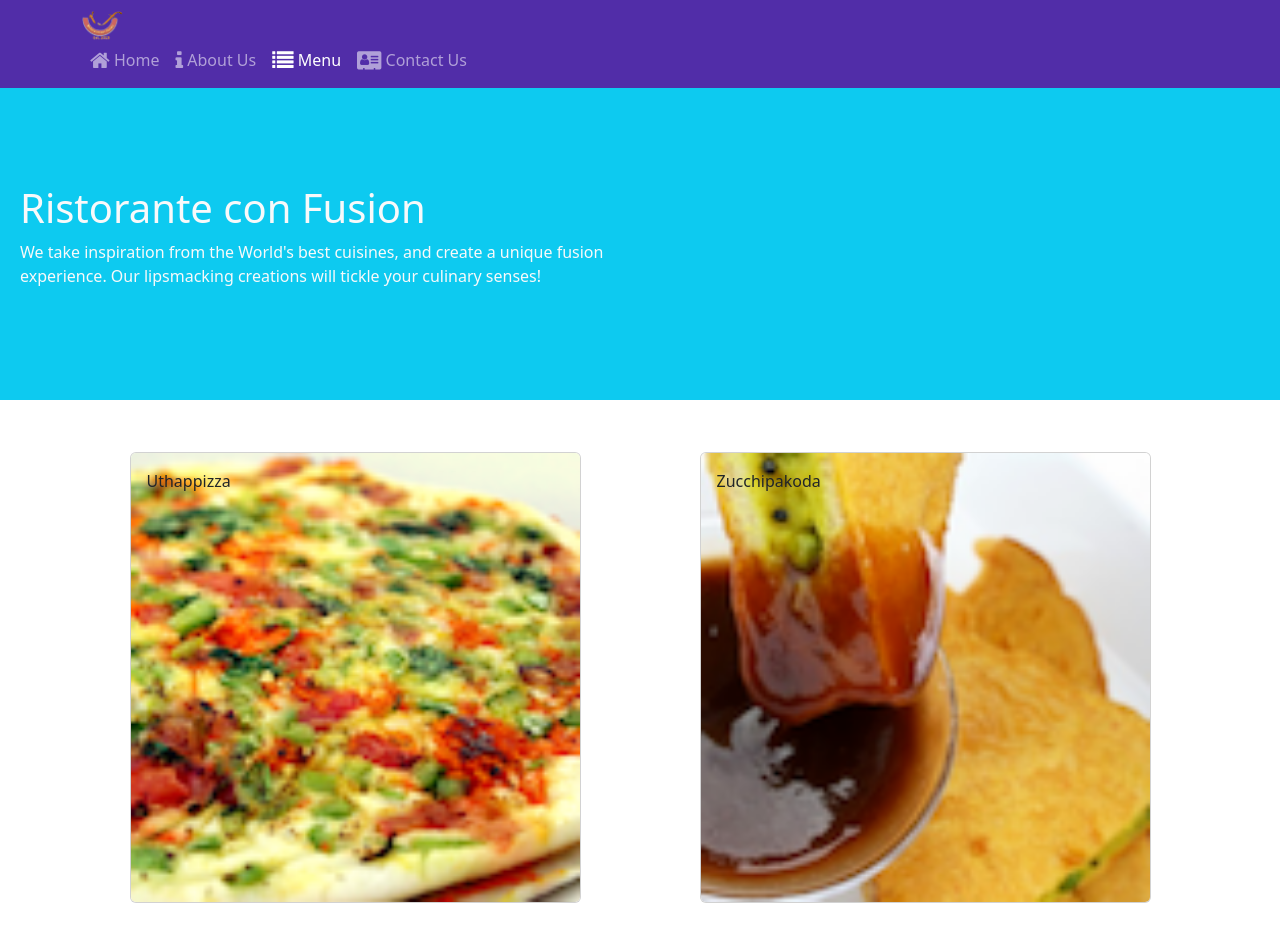
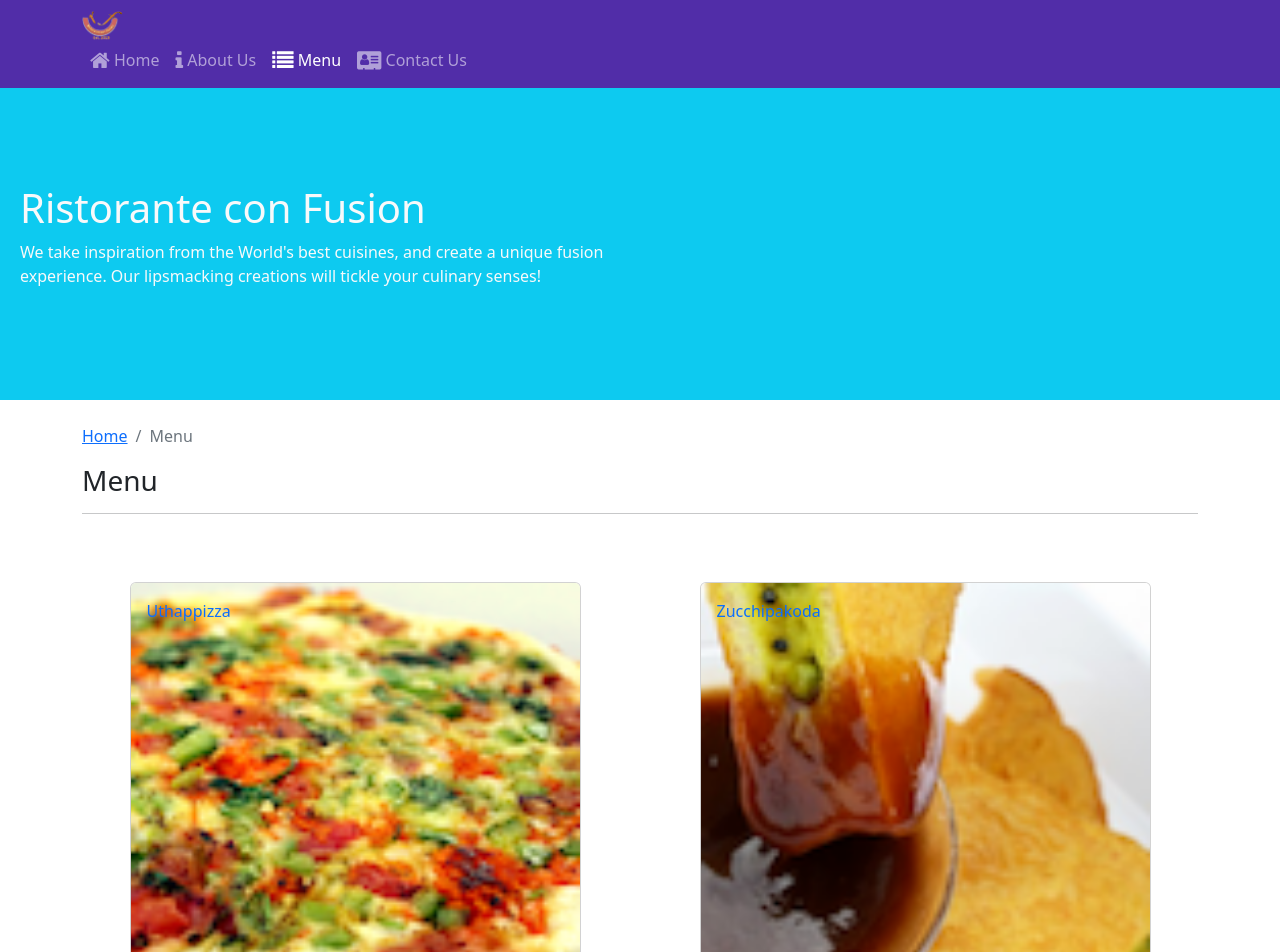
Before and after one commit to KakaBewok/latihan-reactjs-coursera, a React (Create React App) app: page /menu in a window 1280 px wide. Shown: the top 952 px of the page. Built offline with nearby package versions, Linux system fonts and the light colour scheme.

Commit message:
SPA React Part2

```diff
--- a/src/components/ContactComponent.js
+++ b/src/components/ContactComponent.js
@@ -1,9 +1,23 @@
 /* eslint-disable jsx-a11y/anchor-is-valid */
 import React from 'react';
+import { Breadcrumb, BreadcrumbItem } from 'reactstrap';
+import { Link } from 'react-router-dom';
 
 function Contact(props) {
   return (
     <div className="container">
+      <div className="row">
+        <Breadcrumb>
+          <BreadcrumbItem>
+            <Link to="/home">Home</Link>
+          </BreadcrumbItem>
+          <BreadcrumbItem active>Contact Us</BreadcrumbItem>
+        </Breadcrumb>
+        <div className="col-12">
+          <h3>Contact Us</h3>
+          <hr />
+        </div>
+      </div>
       <div className="row row-content">
         <div className="col-12">
           <h3>Location Information</h3>
--- a/src/components/DishdetailComponent.js
+++ b/src/components/DishdetailComponent.js
@@ -1,14 +1,17 @@
 import React from 'react';
 import {
   Card,
-  CardHeader,
-  ListGroup,
-  ListGroupItem,
   CardImg,
+  CardText,
   CardBody,
   CardTitle,
-  CardText,
+  Breadcrumb,
+  BreadcrumbItem,
+  ListGroup,
+  CardHeader,
+  ListGroupItem,
 } from 'reactstrap';
+import { Link } from 'react-router-dom';
 
 function RenderDish({ dish }) {
   return (
@@ -31,7 +34,7 @@ function RenderComments({ comments }) {
         }}
         className="mb-3"
       >
-        <CardHeader>Comment - 0{comment.id + 1}</CardHeader>
+        <CardHeader>Comment</CardHeader>
         <ListGroup flush>
           <ListGroupItem>{comment.comment}</ListGroupItem>
           <ListGroupItem>
@@ -51,20 +54,30 @@ function RenderComments({ comments }) {
 }
 
 const DishDetail = (props) => {
-  if (props.dish != null) {
   return (
     <div className="container">
-        <div className="row mt-5">
+      <div className="row">
+        <Breadcrumb>
+          <BreadcrumbItem>
+            <Link to="/menu">Menu</Link>
+          </BreadcrumbItem>
+          <BreadcrumbItem active>{props.dish.name}</BreadcrumbItem>
+        </Breadcrumb>
+        <div className="col-12">
+          <h3>{props.dish.name}</h3>
+          <hr />
+        </div>
+      </div>
+      <div className="row">
         <div className="col-12 col-md-5 m-1 mx-auto">
           <RenderDish dish={props.dish} />
         </div>
         <div className="col-12 col-md-5 m-1 mx-auto">
-            <RenderComments comments={props.dish.comments} />
+          <RenderComments comments={props.comments} />
         </div>
       </div>
     </div>
   );
-  } else return <div></div>;
 };
 
 export default DishDetail;
--- a/src/components/MainComponent.js
+++ b/src/components/MainComponent.js
@@ -2,6 +2,7 @@ import { Routes, Route } from 'react-router-dom';
 import React, { Component } from 'react';
 import Header from './HeaderComponent';
 import Menu from './MenuComponent';
+import DishDetail from './DishdetailComponent';
 import Home from './HomeComponent';
 import Footer from './FooterComponent';
 import Contact from './ContactComponent';
@@ -9,6 +10,7 @@ import { DISHES } from '../shared/dishes';
 import { COMMENTS } from '../shared/comments';
 import { PROMOTIONS } from '../shared/promotions';
 import { LEADERS } from '../shared/leaders';
+import { useParams } from 'react-router-dom';
 
 class Main extends Component {
   constructor(props) {
@@ -32,6 +34,20 @@ class Main extends Component {
       );
     };
 
+    const DishWithId = () => {
+      let { dishId } = useParams();
+      return (
+        <DishDetail
+          dish={
+            this.state.dishes.filter((dish) => dish.id === parseInt(dishId))[0]
+          }
+          comments={this.state.comments.filter(
+            (comment) => comment.dishId === parseInt(dishId)
+          )}
+        />
+      );
+    };
+
     return (
       <div>
         <Header />
@@ -39,6 +55,7 @@ class Main extends Component {
           <Route path="/contactus" element={<Contact />} />
           <Route path="/home" element={<HomePage />} />
           <Route path="/menu" element={<Menu dishes={this.state.dishes} />} />
+          <Route path="/menu/:dishId" element={<DishWithId />} />
         </Routes>
         <Footer />
       </div>
--- a/src/components/MenuComponent.js
+++ b/src/components/MenuComponent.js
@@ -1,14 +1,26 @@
 import React from 'react';
+import { Link } from 'react-router-dom';
 // import DishDetail from './DishdetailComponent';
-import { Card, CardImg, CardImgOverlay, CardTitle } from 'reactstrap';
+import {
+  Card,
+  CardImg,
+  CardImgOverlay,
+  CardTitle,
+  Breadcrumb,
+  BreadcrumbItem,
+} from 'reactstrap';
+// import { useParams } from 'react-router-dom';
 
-function RenderMenuItem({ dish, onClick }) {
+function RenderMenuItem({ dish }) {
+  // let { dishId } = useParams();
   return (
-    <Card onClick={() => onClick(dish.id)}>
-      <CardImg width="100%" src={dish.image} alt={dish.name} />
-      <CardImgOverlay>
-        <CardTitle>{dish.name}</CardTitle>
-      </CardImgOverlay>
+    <Card>
+      <Link to={`/menu/${dish.id}`}>
+        <CardImg width="100%" src={dish.image} alt={dish.name} />
+        <CardImgOverlay>
+          <CardTitle>{dish.name}</CardTitle>
+        </CardImgOverlay>
+      </Link>
     </Card>
   );
 }
@@ -24,6 +36,18 @@ const Menu = (props) => {
 
   return (
     <div className="container">
+      <div className="row">
+        <Breadcrumb>
+          <BreadcrumbItem>
+            <Link to="/home">Home</Link>
+          </BreadcrumbItem>
+          <BreadcrumbItem active>Menu</BreadcrumbItem>
+        </Breadcrumb>
+        <div className="col-12">
+          <h3>Menu</h3>
+          <hr />
+        </div>
+      </div>
       <div className="row mt-5 mb-5">{menu}</div>
     </div>
   );
--- a/src/shared/comments.js
+++ b/src/shared/comments.js
@@ -4,7 +4,7 @@ export const COMMENTS = [
     dishId: 0,
     rating: 5,
     comment: 'Imagine all the eatables, living in conFusion!',
-    author: 'John Lemon',
+    author: 'Messi',
     date: '2012-10-16T17:57:28.556094Z',
   },
   {
@@ -13,7 +13,7 @@ export const COMMENTS = [
     rating: 4,
     comment:
       'Sends anyone to heaven, I wish I could get my mother-in-law to eat it!',
-    author: 'Paul McVites',
+    author: 'Ronaldo',
     date: '2014-09-05T17:57:28.556094Z',
   },
   {
@@ -21,7 +21,7 @@ export const COMMENTS = [
     dishId: 0,
     rating: 3,
     comment: 'Eat it, just eat it!',
-    author: 'Michael Jaikishan',
+    author: 'Mbappe',
     date: '2015-02-13T17:57:28.556094Z',
   },
   {
@@ -45,7 +45,7 @@ export const COMMENTS = [
     dishId: 1,
     rating: 5,
     comment: 'Imagine all the eatables, living in conFusion!',
-    author: 'John Lemon',
+    author: 'John Kemem',
     date: '2012-10-16T17:57:28.556094Z',
   },
   {
@@ -86,7 +86,7 @@ export const COMMENTS = [
     dishId: 2,
     rating: 5,
     comment: 'Imagine all the eatables, living in conFusion!',
-    author: 'John Lemon',
+    author: 'index2',
     date: '2012-10-16T17:57:28.556094Z',
   },
   {
@@ -127,7 +127,7 @@ export const COMMENTS = [
     dishId: 3,
     rating: 5,
     comment: 'Imagine all the eatables, living in conFusion!',
-    author: 'John Lemon',
+    author: 'Index3',
     date: '2012-10-16T17:57:28.556094Z',
   },
   {
```
Lines whose indentation alone changed are shown as unchanged.
